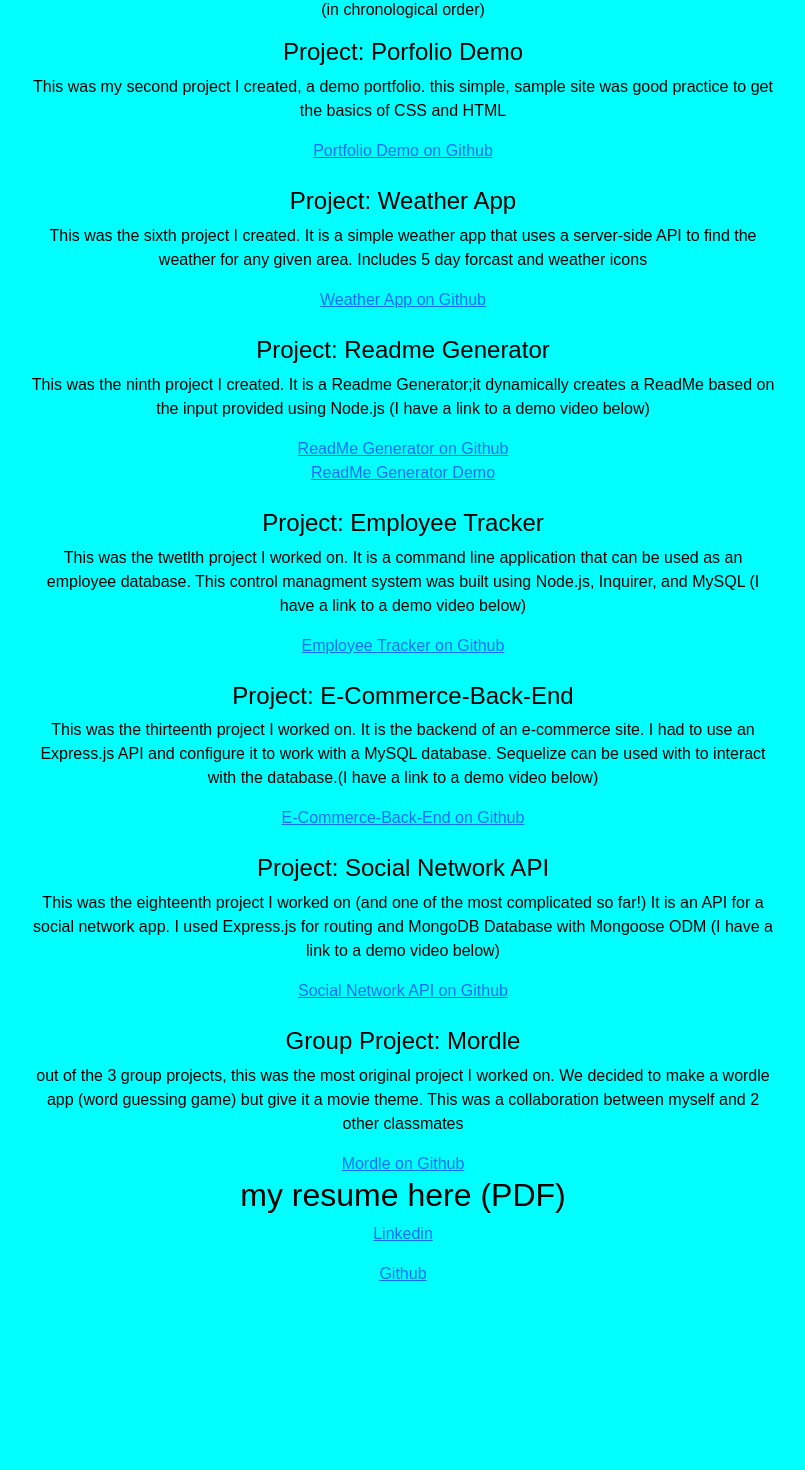
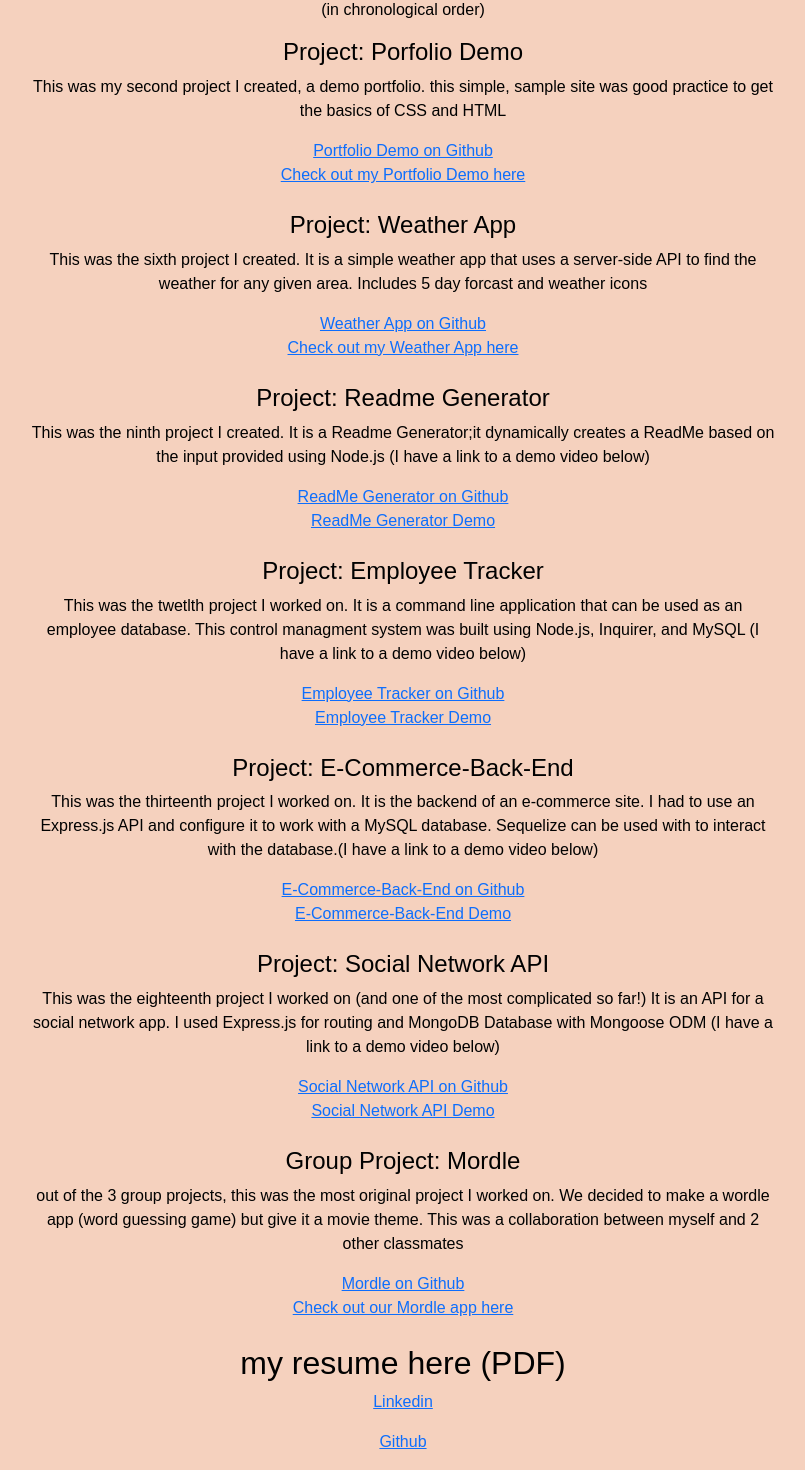
Before and after one commit to abcushing/Professional-Portfolio, a React (Create React App) app: page / in a window 1280 px wide. Shown: the part 352-1822 px from the top of the page, without its empty margins (237-1042 px from the left). Before the commit the page ends 1654 px from the top, so only its background shows below. Built offline with nearby package versions, Linux system fonts and the light colour scheme.

Commit message:
cleaned up links, CSS
fixed some links and chnaged the background/font. I also added 2 trixie photos

```diff
--- a/src/App.css
+++ b/src/App.css
@@ -29,10 +29,9 @@
 }
 
 body {
-  background-color: aqua;
+  background-color: rgb(245, 209, 190);
   color: rgb(1, 1, 1);
   font-family:Arial, Helvetica, sans-serif;
-  text-align: center;
 }
 
 @keyframes App-logo-spin {
--- a/src/components/About/index.js
+++ b/src/components/About/index.js
@@ -1,10 +1,10 @@
 import React from "react";
-import { Link } from "react-router-dom";
-import Contact from "../Contact/index";
-import Navbar from "../Navbar/index";
-import Portfolio from "../Portfolio/index";
-import Page from "../Page";
-// import Alex_CollegeGradPhoto_2015_005 from "./public/photos/Alex_CollegeGradPhoto_2015_005.jpg";
+// import { Link } from "react-router-dom";
+// import Contact from "../Contact/index";
+// import Navbar from "../Navbar/index";
+// import Portfolio from "../Portfolio/index";
+// import Page from "../Page";
+// // import Alex_CollegeGradPhoto_2015_005 from "./public/photos/Alex_CollegeGradPhoto_2015_005.jpg";
 
 const About = () => {
   return (
@@ -13,7 +13,7 @@ const About = () => {
         <div class="row">
           <div class="col"></div>
           <div class="col-6">
-            <h1>About</h1>
+            <h1>My Portfolio</h1>
             Alex Cushing
             <p>headshot here</p>
             {/* <img src={Alex_CollegeGradPhoto_2015_005.jpg}>
--- a/src/components/Portfolio/index.js
+++ b/src/components/Portfolio/index.js
@@ -22,6 +22,14 @@ const Portfolio = () => {
             rel="noopener noreferrer"
           >
             Portfolio Demo on Github
+          </a>{" "}
+          <br></br>
+          <a
+            href="https://abcushing.github.io/challange-002/"
+            target="_blank"
+            rel="noopener noreferrer"
+          >
+            Check out my Portfolio Demo here
           </a>
           {/* <p>screenshot01 here</p> */}
           {/* https://github.com/abcushing/challange-002 project 2*/}
@@ -39,6 +47,14 @@ const Portfolio = () => {
             rel="noopener noreferrer"
           >
             Weather App on Github
+          </a>
+          <br></br>
+          <a
+            href="https://abcushing.github.io/Challange006-WeatherApp/"
+            target="_blank"
+            rel="noopener noreferrer"
+          >
+            Check out my Weather App here
           </a>
           {/* weather app screenshot here */}
           {/* https://github.com/abcushing/Challange006-WeatherApp project 6*/}
@@ -82,6 +98,14 @@ const Portfolio = () => {
           >
             Employee Tracker on Github
           </a>
+          <br></br>
+          <a
+            href="https://drive.google.com/file/d/1H_yXltCKPAEQ9Npvmb7TC-r8C_1agmMR/view"
+            target="_blank"
+            rel="noopener noreferrer"
+          >
+            Employee Tracker Demo
+          </a>
           {/* https://github.com/abcushing/Employee-Tracker project 12*/}
           <br></br>
           <br></br>
@@ -98,6 +122,14 @@ const Portfolio = () => {
             rel="noopener noreferrer"
           >
             E-Commerce-Back-End on Github
+          </a>
+          <br></br>
+          <a
+            href="https://drive.google.com/file/d/1ZE5cWbae9I85anBmkoRT0F1mk0SHcp39/view"
+            target="_blank"
+            rel="noopener noreferrer"
+          >
+            E-Commerce-Back-End Demo
           </a>
           {/* https://github.com/abcushing/E-commerce-Back-End project 13*/}
           <br></br>
@@ -116,6 +148,14 @@ const Portfolio = () => {
           >
             Social Network API on Github
           </a>
+          <br></br>
+          <a
+            href="https://drive.google.com/file/d/1oC-SvBbxtDHI0VsJ6m5S-91SZfkCLV1T/view"
+            target="_blank"
+            rel="noopener noreferrer"
+          >
+            Social Network API Demo
+          </a>
           {/* https://github.com/abcushing/socialnetworkapi-nosql project 18 -turned off heroku so I would not have to pay for this app*/}
           <br></br>
           <br></br>
@@ -133,11 +173,20 @@ const Portfolio = () => {
           >
             Mordle on Github
           </a>
+          <br></br>
+          <a
+            href="https://abcushing.github.io/copy_mordle/"
+            target="_blank"
+            rel="noopener noreferrer"
+          >
+            Check out our Mordle app here
+          </a>
           {/* https://github.com/abcushing/copy_mordle group project 1*/}
           <br></br>
         </div>
         <div class="col"></div>
       </div>
+      <br></br>
     </div>
   );
 };
```
Also changed, not shown: 2 other files (tests, documents, lock files or other folders).
